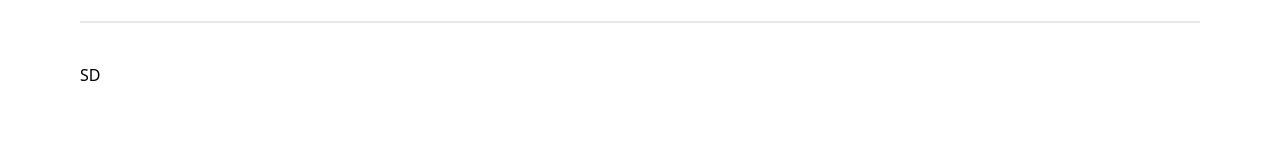
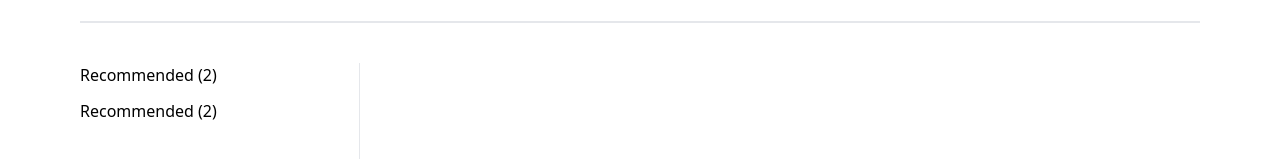
Before and after one commit to kathu08/zomato-master, a React (Create React App) app in the folder client/: page /restaurant/1/order-online in a window 1280 px wide. Shown: the part 759-918 px from the top of the page. Before the commit the page ends 846 px from the top, so only its background shows below. Built offline with nearby package versions, Linux system fonts and the light colour scheme.

Commit message:
add order online menu

```diff
--- a/client/src/Page/Restaurant/OrderOnline.jsx
+++ b/client/src/Page/Restaurant/OrderOnline.jsx
@@ -2,11 +2,18 @@
 
 // components
 import FloatMenuBtn from "../../Components/restaurant/Order-Online/FloatMenuBtn";
+import MenuListContainer from "../../Components/restaurant/Order-Online/MenuListContainer";
 
 const OrderOnline = () => {
   return (
     <>
-      <div className="w-full">SD</div>
+      <div className="w-full">
+        <aside className="hidden md:flex flex-col gap-3 border-r overflow-y-scroll border-gray-200 h-screen w-1/4">
+          <MenuListContainer />
+          <MenuListContainer />
+        </aside>
+        <div className="w-full md:w-3/4"></div>
+      </div>
       <FloatMenuBtn />
     </>
   );
```
